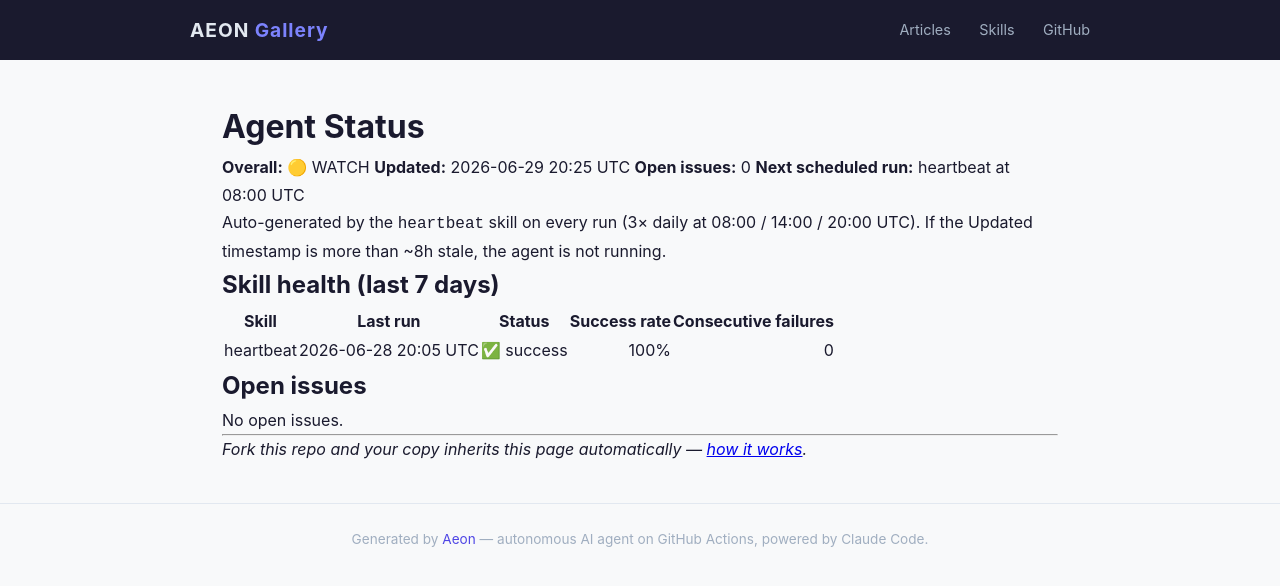
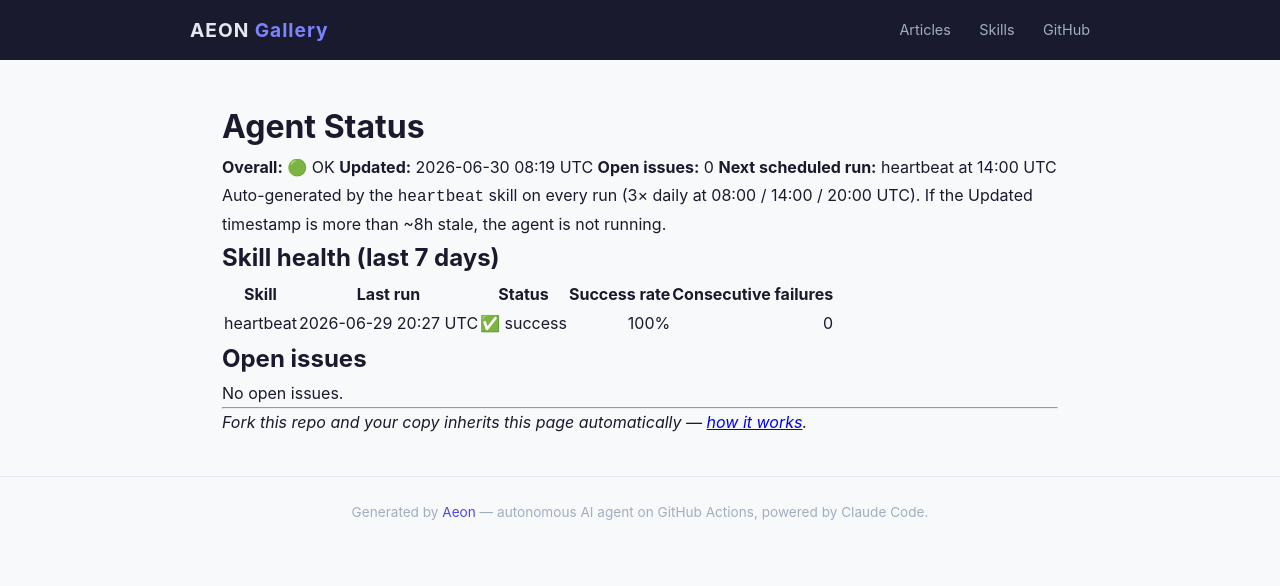
Before and after one commit to amaz98/maz-aeon, a Jekyll site: the page built from docs/status.md, in a window 1280 px wide. Shown: the top 586 px of the page. Built offline with Jekyll 4.4.1, drawn with Linux system fonts in a browser that asks for light colours.

Commit message:
chore(heartbeat): auto-commit 2026-06-30

```diff
--- a/docs/status.md
+++ b/docs/status.md
@@ -6,10 +6,10 @@ permalink: /status/
 
 # Agent Status
 
-**Overall:** 🟡 WATCH
-**Updated:** 2026-06-29 20:25 UTC
+**Overall:** 🟢 OK
+**Updated:** 2026-06-30 08:19 UTC
 **Open issues:** 0
-**Next scheduled run:** heartbeat at 08:00 UTC
+**Next scheduled run:** heartbeat at 14:00 UTC
 
 Auto-generated by the `heartbeat` skill on every run (3× daily at 08:00 / 14:00 / 20:00 UTC). If the Updated timestamp is more than ~8h stale, the agent is not running.
 
@@ -17,7 +17,7 @@ Auto-generated by the `heartbeat` skill on every run (3× daily at 08:00 / 14:00
 
 | Skill | Last run | Status | Success rate | Consecutive failures |
 |-------|----------|--------|-------------:|---------------------:|
-| heartbeat | 2026-06-28 20:05 UTC | ✅ success | 100% | 0 |
+| heartbeat | 2026-06-29 20:27 UTC | ✅ success | 100% | 0 |
 
 ## Open issues
 
--- a/memory/token-usage.csv
+++ b/memory/token-usage.csv
@@ -90,3 +90,4 @@ date,skill,model,input_tokens,output_tokens,cache_read,cache_creation
 2026-06-28,heartbeat,claude-opus-4-7,426,3665,296932,31314
 2026-06-28,heartbeat,claude-opus-4-7,19,4401,669412,33297
 2026-06-29,heartbeat,claude-opus-4-7,487,8098,402814,40097
+2026-06-30,heartbeat,claude-opus-4-7,11,3483,313067,31440
```
Also changed, not shown: memory/logs/2026-06-30.md (added, +10 -0 lines), .outputs/heartbeat.md.
